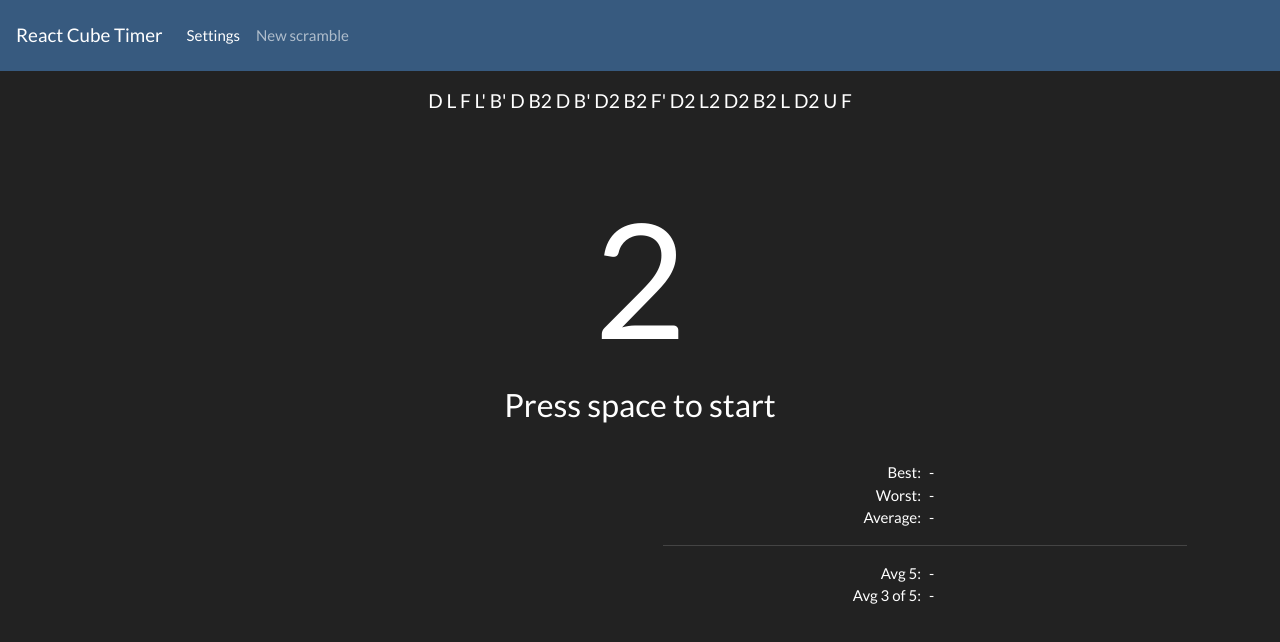
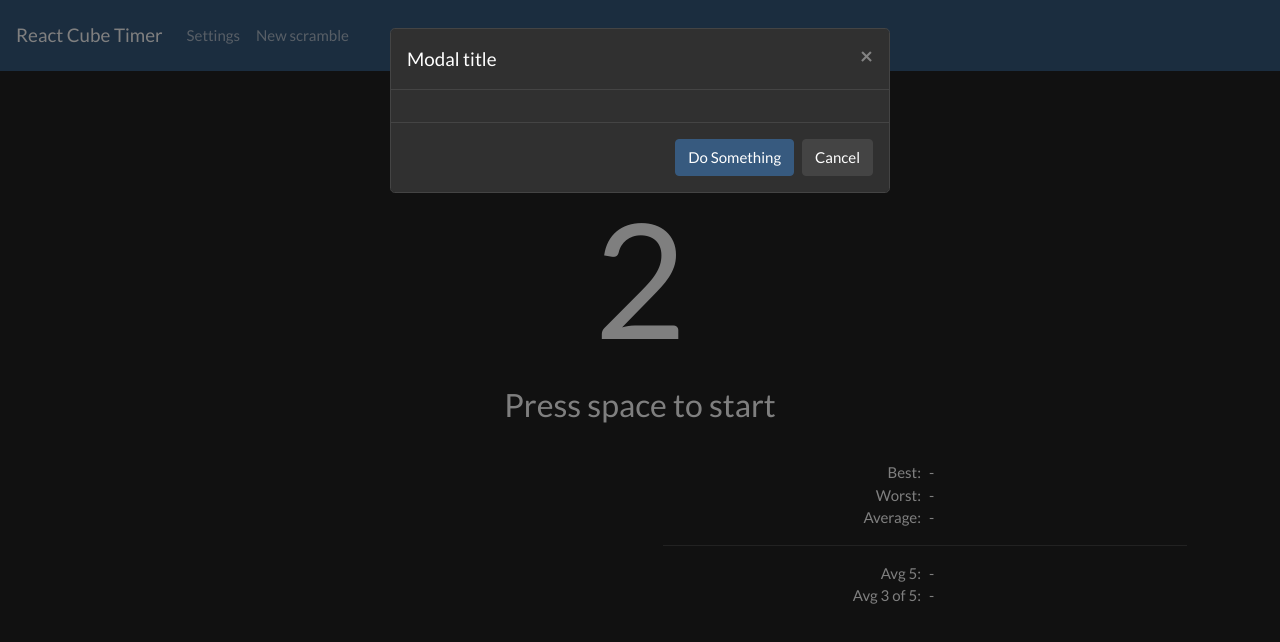
Before and after one commit to DavidC1999/cubetimer-react, a React (Create React App) app: page / in a window 1280 px wide. Both pictures are taken after a click on the link "Settings". Shown: the top 642 px of the page. Built offline with nearby package versions, Linux system fonts and the light colour scheme.

Commit message:
Added modal for settings

```diff
--- a/src/App.js
+++ b/src/App.js
@@ -34,7 +34,7 @@ function App() {
 
   return (
     <div className="app">
-      <CustomNavbar />
+      <CustomNavbar settings={settings} setSettings={setSettings} />
 
       <Container className="mt-3">
         <Scramble settings={settings} scramble={scramble} setScramble={setScramble}/>
--- a/src/components/CustomNavbar.js
+++ b/src/components/CustomNavbar.js
@@ -6,15 +6,12 @@ import {
     NavbarBrand,
     Nav,
     NavItem,
-    NavLink,
-    UncontrolledDropdown,
-    DropdownToggle,
-    DropdownMenu,
-    DropdownItem,
-    NavbarText
+    NavLink
 } from 'reactstrap';
 
-export default function CustomNavbar() {
+import SettingsModal from './SettingsModal';
+
+export default function CustomNavbar({ settings, setSettings }) {
     const [isOpen, setIsOpen] = useState(false);
 
     const toggle = () => setIsOpen(!isOpen);
@@ -42,7 +39,7 @@ export default function CustomNavbar() {
             <Collapse isOpen={isOpen} navbar>
                 <Nav className="mr-auto" navbar>
                     <NavItem>
-                        <NavLink href="#">Settings</NavLink>
+                        <SettingsModal settings={settings} setSettings={setSettings}/>
                     </NavItem>
                     <NavItem>
                         <NavLink href="#" onClick={newScramble}>New scramble</NavLink>
--- /dev/null
+++ b/src/components/SettingsModal.js
@@ -0,0 +1,33 @@
+import React, { useState } from 'react';
+
+import {
+    Button,
+    NavLink,
+    Modal,
+    ModalHeader,
+    ModalBody,
+    ModalFooter
+} from 'reactstrap';
+
+export default function SettingsModal({ settings, setSettings }) {
+
+    const [modal, setModal] = useState(false);
+
+    const toggle = () => setModal(!modal);
+
+    return (
+        <>
+            <NavLink href="#" onClick={toggle}>Settings</NavLink>
+            <Modal isOpen={modal} toggle={toggle}>
+                <ModalHeader toggle={toggle}>Modal title</ModalHeader>
+                <ModalBody>
+
+                </ModalBody>
+                <ModalFooter>
+                    <Button color="primary" onClick={toggle}>Do Something</Button>{' '}
+                    <Button color="secondary" onClick={toggle}>Cancel</Button>
+                </ModalFooter>
+            </Modal>
+        </>
+    );
+}
```
Also changed, not shown: 1 other file (tests, documents, lock files or other folders).
